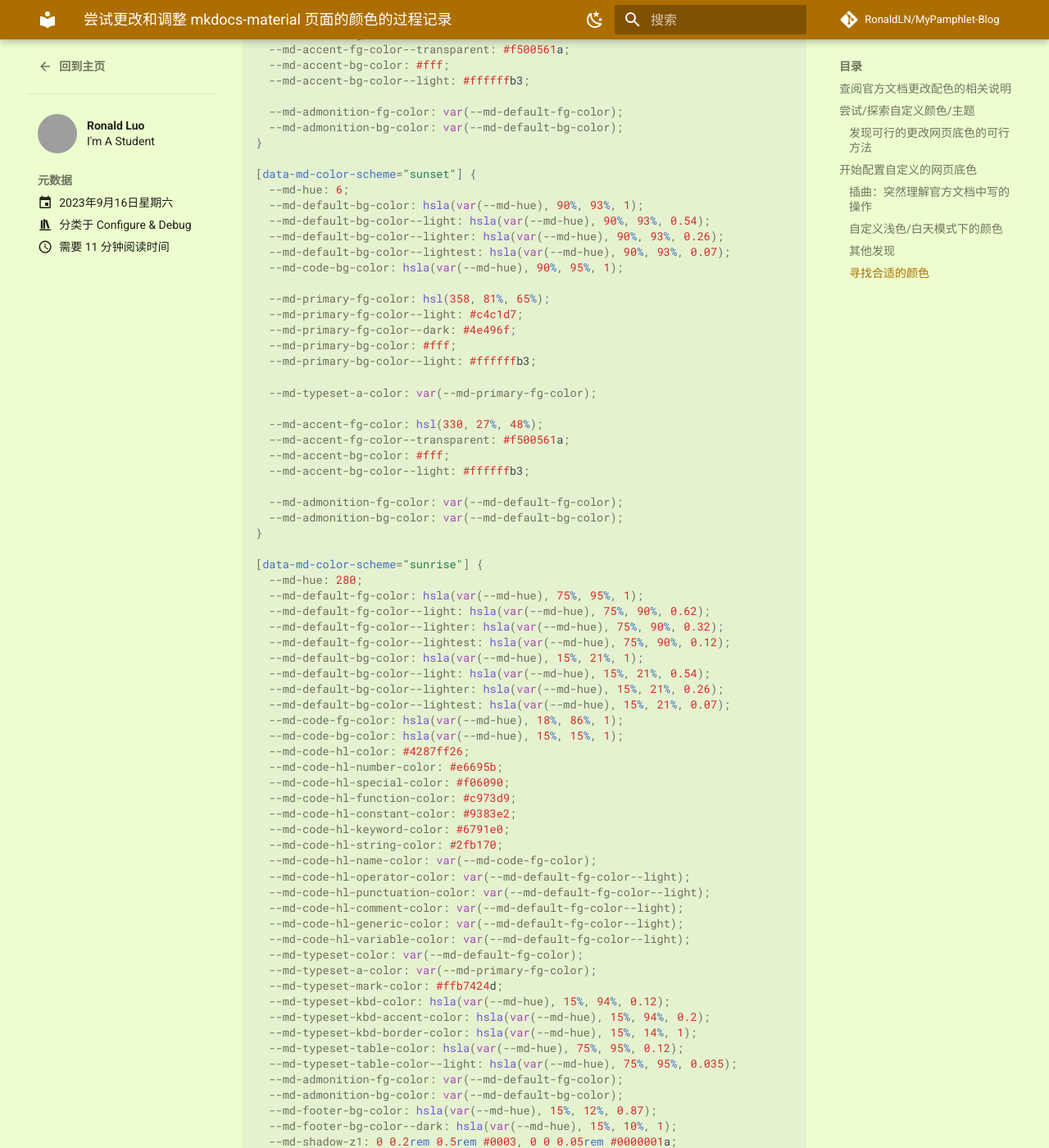
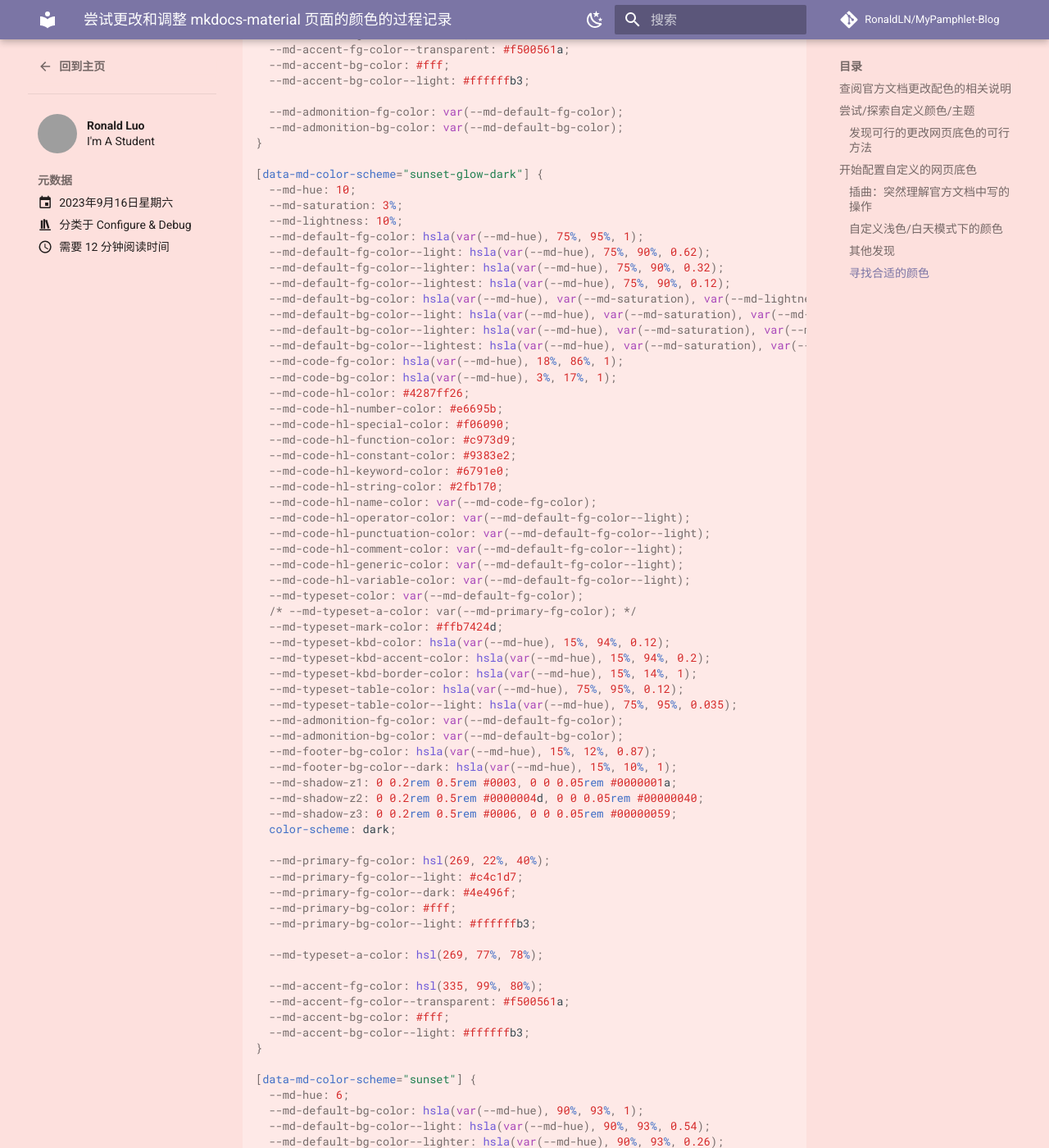
Before and after one commit to RonaldLN/MyPamphlet-Blog, an MkDocs documentation site: the page built from docs/posts/2023-09-16.md, in a window 1280 px wide and 1400 px high, scrolled down 7176 px. Shown: the whole window at 82% size. Built offline with MkDocs 1.6.1 and Material for MkDocs 9.7.7, drawn with Linux system fonts in a browser that asks for light colours; comment, search, counter and statistics services are not loaded; grey boxes are pictures that could not be loaded.

Commit message:
update scheme blog & add new scheme & change schemes

```diff
--- a/docs/posts/2023-09-16.md
+++ b/docs/posts/2023-09-16.md
@@ -278,6 +278,64 @@ extra_css:
   --md-admonition-bg-color: var(--md-default-bg-color);
 }
 
+[data-md-color-scheme="sunset-glow-dark"] {
+  --md-hue: 10;
+  --md-saturation: 3%;
+  --md-lightness: 10%;
+  --md-default-fg-color: hsla(var(--md-hue), 75%, 95%, 1);
+  --md-default-fg-color--light: hsla(var(--md-hue), 75%, 90%, 0.62);
+  --md-default-fg-color--lighter: hsla(var(--md-hue), 75%, 90%, 0.32);
+  --md-default-fg-color--lightest: hsla(var(--md-hue), 75%, 90%, 0.12);
+  --md-default-bg-color: hsla(var(--md-hue), var(--md-saturation), var(--md-lightness), 1);
+  --md-default-bg-color--light: hsla(var(--md-hue), var(--md-saturation), var(--md-lightness), 0.54);
+  --md-default-bg-color--lighter: hsla(var(--md-hue), var(--md-saturation), var(--md-lightness), 0.26);
+  --md-default-bg-color--lightest: hsla(var(--md-hue), var(--md-saturation), var(--md-lightness), 0.07);
+  --md-code-fg-color: hsla(var(--md-hue), 18%, 86%, 1);
+  --md-code-bg-color: hsla(var(--md-hue), 3%, 17%, 1);
+  --md-code-hl-color: #4287ff26;
+  --md-code-hl-number-color: #e6695b;
+  --md-code-hl-special-color: #f06090;
+  --md-code-hl-function-color: #c973d9;
+  --md-code-hl-constant-color: #9383e2;
+  --md-code-hl-keyword-color: #6791e0;
+  --md-code-hl-string-color: #2fb170;
+  --md-code-hl-name-color: var(--md-code-fg-color);
+  --md-code-hl-operator-color: var(--md-default-fg-color--light);
+  --md-code-hl-punctuation-color: var(--md-default-fg-color--light);
+  --md-code-hl-comment-color: var(--md-default-fg-color--light);
+  --md-code-hl-generic-color: var(--md-default-fg-color--light);
+  --md-code-hl-variable-color: var(--md-default-fg-color--light);
+  --md-typeset-color: var(--md-default-fg-color);
+  /* --md-typeset-a-color: var(--md-primary-fg-color); */
+  --md-typeset-mark-color: #ffb7424d;
+  --md-typeset-kbd-color: hsla(var(--md-hue), 15%, 94%, 0.12);
+  --md-typeset-kbd-accent-color: hsla(var(--md-hue), 15%, 94%, 0.2);
+  --md-typeset-kbd-border-color: hsla(var(--md-hue), 15%, 14%, 1);
+  --md-typeset-table-color: hsla(var(--md-hue), 75%, 95%, 0.12);
+  --md-typeset-table-color--light: hsla(var(--md-hue), 75%, 95%, 0.035);
+  --md-admonition-fg-color: var(--md-default-fg-color);
+  --md-admonition-bg-color: var(--md-default-bg-color);
+  --md-footer-bg-color: hsla(var(--md-hue), 15%, 12%, 0.87);
+  --md-footer-bg-color--dark: hsla(var(--md-hue), 15%, 10%, 1);
+  --md-shadow-z1: 0 0.2rem 0.5rem #0003, 0 0 0.05rem #0000001a;
+  --md-shadow-z2: 0 0.2rem 0.5rem #0000004d, 0 0 0.05rem #00000040;
+  --md-shadow-z3: 0 0.2rem 0.5rem #0006, 0 0 0.05rem #00000059;
+  color-scheme: dark;
+
+  --md-primary-fg-color: hsl(269, 22%, 40%);
+  --md-primary-fg-color--light: #c4c1d7;
+  --md-primary-fg-color--dark: #4e496f;
+  --md-primary-bg-color: #fff;
+  --md-primary-bg-color--light: #ffffffb3;
+
+  --md-typeset-a-color: hsl(269, 77%, 78%);
+
+  --md-accent-fg-color: hsl(335, 99%, 80%);
+  --md-accent-fg-color--transparent: #f500561a;
+  --md-accent-bg-color: #fff;
+  --md-accent-bg-color--light: #ffffffb3;
+}
+
 [data-md-color-scheme="sunset"] {
   --md-hue: 6;
   --md-default-bg-color: hsla(var(--md-hue), 90%, 93%, 1);
--- a/docs/stylesheets/my_scheme.css
+++ b/docs/stylesheets/my_scheme.css
@@ -21,6 +21,64 @@
 
   --md-admonition-fg-color: var(--md-default-fg-color);
   --md-admonition-bg-color: var(--md-default-bg-color);
+}
+
+[data-md-color-scheme="sunset-glow-dark"] {
+  --md-hue: 10;
+  --md-saturation: 3%;
+  --md-lightness: 10%;
+  --md-default-fg-color: hsla(var(--md-hue), 75%, 95%, 1);
+  --md-default-fg-color--light: hsla(var(--md-hue), 75%, 90%, 0.62);
+  --md-default-fg-color--lighter: hsla(var(--md-hue), 75%, 90%, 0.32);
+  --md-default-fg-color--lightest: hsla(var(--md-hue), 75%, 90%, 0.12);
+  --md-default-bg-color: hsla(var(--md-hue), var(--md-saturation), var(--md-lightness), 1);
+  --md-default-bg-color--light: hsla(var(--md-hue), var(--md-saturation), var(--md-lightness), 0.54);
+  --md-default-bg-color--lighter: hsla(var(--md-hue), var(--md-saturation), var(--md-lightness), 0.26);
+  --md-default-bg-color--lightest: hsla(var(--md-hue), var(--md-saturation), var(--md-lightness), 0.07);
+  --md-code-fg-color: hsla(var(--md-hue), 18%, 86%, 1);
+  --md-code-bg-color: hsla(var(--md-hue), 3%, 17%, 1);
+  --md-code-hl-color: #4287ff26;
+  --md-code-hl-number-color: #e6695b;
+  --md-code-hl-special-color: #f06090;
+  --md-code-hl-function-color: #c973d9;
+  --md-code-hl-constant-color: #9383e2;
+  --md-code-hl-keyword-color: #6791e0;
+  --md-code-hl-string-color: #2fb170;
+  --md-code-hl-name-color: var(--md-code-fg-color);
+  --md-code-hl-operator-color: var(--md-default-fg-color--light);
+  --md-code-hl-punctuation-color: var(--md-default-fg-color--light);
+  --md-code-hl-comment-color: var(--md-default-fg-color--light);
+  --md-code-hl-generic-color: var(--md-default-fg-color--light);
+  --md-code-hl-variable-color: var(--md-default-fg-color--light);
+  --md-typeset-color: var(--md-default-fg-color);
+  /* --md-typeset-a-color: var(--md-primary-fg-color); */
+  --md-typeset-mark-color: #ffb7424d;
+  --md-typeset-kbd-color: hsla(var(--md-hue), 15%, 94%, 0.12);
+  --md-typeset-kbd-accent-color: hsla(var(--md-hue), 15%, 94%, 0.2);
+  --md-typeset-kbd-border-color: hsla(var(--md-hue), 15%, 14%, 1);
+  --md-typeset-table-color: hsla(var(--md-hue), 75%, 95%, 0.12);
+  --md-typeset-table-color--light: hsla(var(--md-hue), 75%, 95%, 0.035);
+  --md-admonition-fg-color: var(--md-default-fg-color);
+  --md-admonition-bg-color: var(--md-default-bg-color);
+  --md-footer-bg-color: hsla(var(--md-hue), 15%, 12%, 0.87);
+  --md-footer-bg-color--dark: hsla(var(--md-hue), 15%, 10%, 1);
+  --md-shadow-z1: 0 0.2rem 0.5rem #0003, 0 0 0.05rem #0000001a;
+  --md-shadow-z2: 0 0.2rem 0.5rem #0000004d, 0 0 0.05rem #00000040;
+  --md-shadow-z3: 0 0.2rem 0.5rem #0006, 0 0 0.05rem #00000059;
+  color-scheme: dark;
+
+  --md-primary-fg-color: hsl(269, 22%, 40%);
+  --md-primary-fg-color--light: #c4c1d7;
+  --md-primary-fg-color--dark: #4e496f;
+  --md-primary-bg-color: #fff;
+  --md-primary-bg-color--light: #ffffffb3;
+
+  --md-typeset-a-color: hsl(269, 77%, 78%);
+
+  --md-accent-fg-color: hsl(335, 99%, 80%);
+  --md-accent-fg-color--transparent: #f500561a;
+  --md-accent-bg-color: #fff;
+  --md-accent-bg-color--light: #ffffffb3;
 }
 
 [data-md-color-scheme="sunset"] {
--- a/mkdocs.yml
+++ b/mkdocs.yml
@@ -22,14 +22,14 @@ theme:
 
     # Palette toggle for light mode
     - media: "(prefers-color-scheme: light)"
-      scheme: forest
+      scheme: sunset glow
       toggle:
         icon: material/weather-night # 图标(可改，下同)
         name: Switch to dark mode
 
     # Palette toggle for dark mode
     - media: "(prefers-color-scheme: dark)"
-      scheme: forest dark
+      scheme: sunset glow dark
       toggle:
         icon: material/weather-sunny
         name: Switch to light mode
```
Also changed, not shown: site/index.html, 1 other file.
